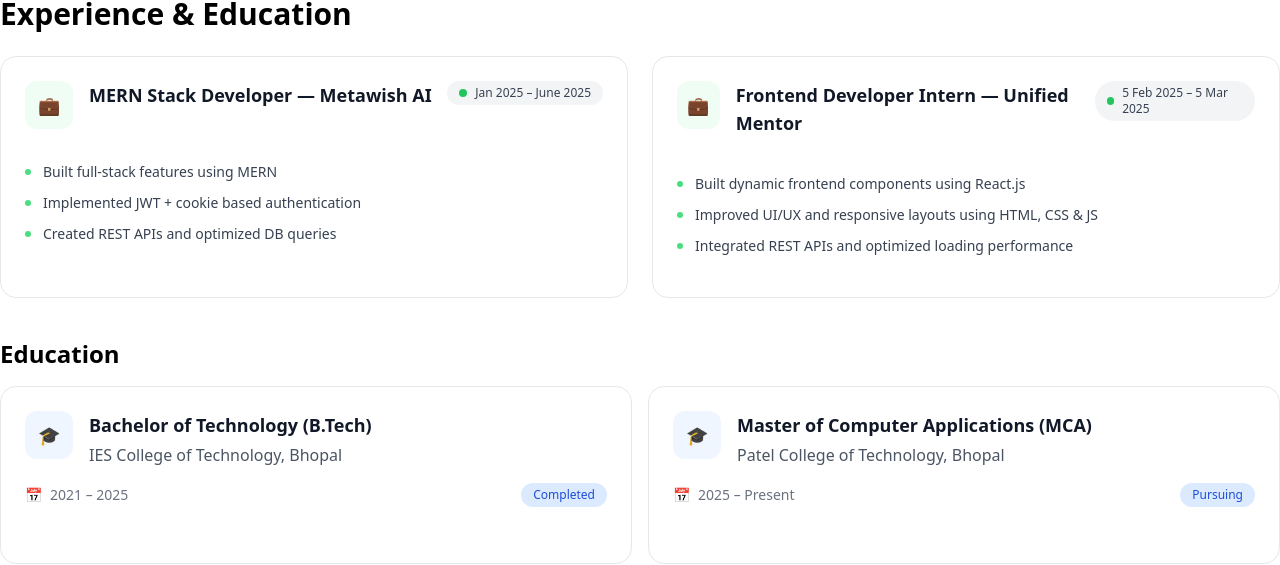
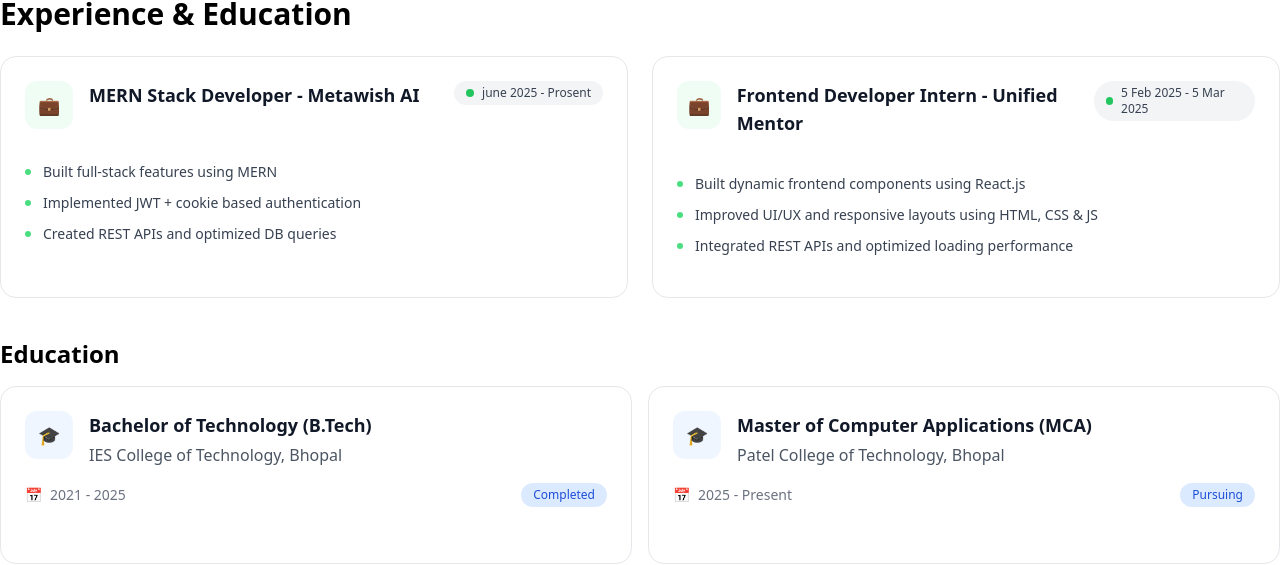
Before and after one commit to mdraza0589/raza-portfolio, a React (Vite) app: page /experience in a window 1280 px wide. Shown: the part 151-716 px from the top of the page. Built offline with nearby package versions, Linux system fonts and the light colour scheme.

Commit message:
exprience changed

```diff
--- a/data/SiteData.js
+++ b/data/SiteData.js
@@ -72,8 +72,8 @@ export const MOBILE_APPS = [
 
 export const EXPERIENCE = [
     {
-        title: 'MERN Stack Developer — Metawish AI',
-        period: 'Jan 2025 – June 2025',
+        title: 'MERN Stack Developer - Metawish AI',
+        period: 'june 2025 - Prosent',
         bullets: [
             'Built full-stack features using MERN',
             'Implemented JWT + cookie based authentication',
@@ -81,8 +81,8 @@ export const EXPERIENCE = [
         ]
     },
     {
-        title: 'Frontend Developer Intern — Unified Mentor',
-        period: '5 Feb 2025 – 5 Mar 2025',
+        title: 'Frontend Developer Intern - Unified Mentor',
+        period: '5 Feb 2025 - 5 Mar 2025',
         bullets: [
             'Built dynamic frontend components using React.js',
             'Improved UI/UX and responsive layouts using HTML, CSS & JS',
@@ -96,13 +96,13 @@ export const EDUCATION = [
     {
         title: 'Bachelor of Technology (B.Tech)',
         institute: 'IES College of Technology, Bhopal',
-        period: '2021 – 2025',
+        period: '2021 - 2025',
         note: 'Completed',
     },
     {
         title: 'Master of Computer Applications (MCA)',
         institute: 'Patel College of Technology, Bhopal',
-        period: '2025 – Present',
+        period: '2025 - Present',
         note: 'Pursuing',
     }
 ]
--- a/src/component/ProjectsGrid.jsx
+++ b/src/component/ProjectsGrid.jsx
@@ -98,15 +98,13 @@ export default function ProjectsGrid() {
                                     </p>
 
                                     <div className="flex items-center justify-between">
-                                        <a
-                                            href={app.link}
-                                            target="_blank"
-                                            rel="noopener noreferrer"
+                                        <button
+                                            onClick={() => alert("App will be Soon in Play Store")}
                                             className="inline-flex items-center gap-2 bg-purple-500 hover:bg-purple-600 text-white px-4 py-2 rounded-lg font-medium transition-all duration-300 group-hover:shadow-lg group-hover:shadow-purple-500/25"
                                         >
                                             <span>View App</span>
                                             <span className="group-hover:translate-x-1 transition-transform">→</span>
-                                        </a>
+                                        </button>
 
                                         {/* Tech Stack Tags */}
                                         {app.tech && (
```
